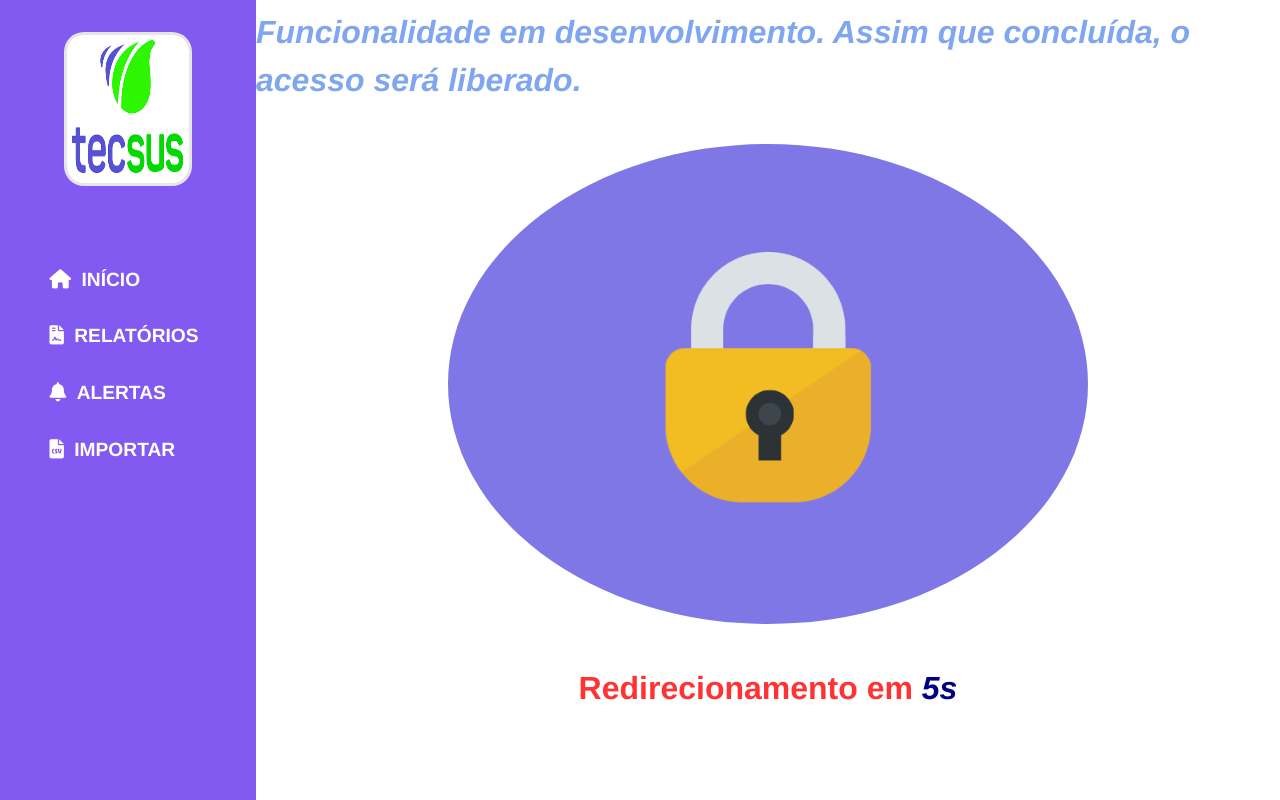
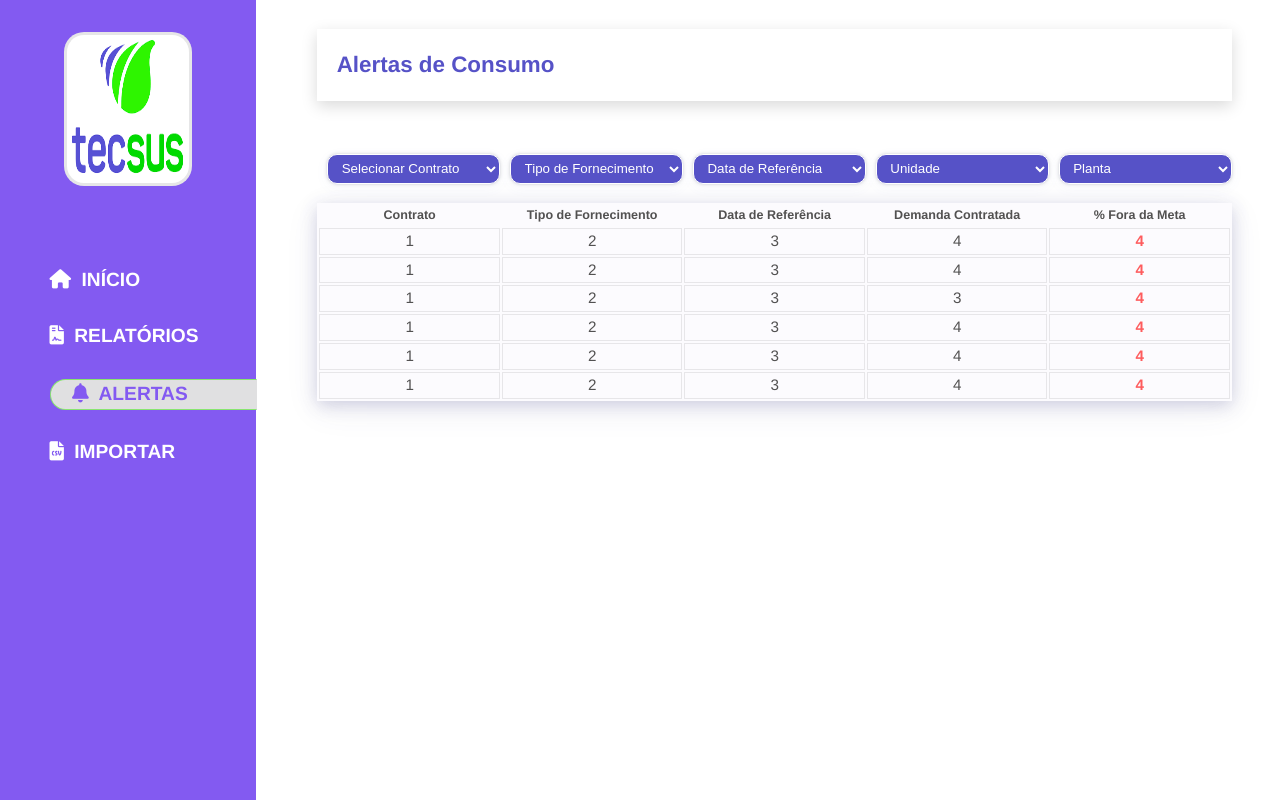
Before and after one commit to quarks-team/projeto_integrador_tecsus_frontend, a Vue app: page /alerts in a window 1280 px wide. Before the commit this address led to /em-desenvolvimento. Built offline with nearby package versions, Linux system fonts and the light colour scheme.

Commit message:
feat: Create page for alerts

```diff
--- a/src/router/index.ts
+++ b/src/router/index.ts
@@ -25,7 +25,7 @@
       name: 'alerts',
       component: () => import('../views/AlertsView.vue'),
       meta: {
-        emDesenvolvimento: true,
+        emDesenvolvimento: false,
       }
     },
     {
--- a/src/views/AlertsView.vue
+++ b/src/views/AlertsView.vue
@@ -1,66 +1,177 @@
 <template>
-  <transition name="fade" mode="out-in">
-    <div v-if="isVisible" class="container-principal">
-      <h1>Alertas</h1>
-    </div>
-    <div v-else class="entre-paginas">
-      <i class="fa-solid fa-bell"></i>
-    </div>
-  </transition>
+
+
+ <div class='container'>
+  <h1 class="title">Alertas de Consumo</h1>
+  <div class="selects">
+    <select name="" id="" class="select-forn" >
+      <option value="value" selected>Selecionar Contrato</option>
+      <option value="">1</option>
+      <option value="">1</option>
+      <option value="">1</option>
+    </select>
+    <select name="" id="" class="select-forn" >
+      <option value="value" selected>Tipo de Fornecimento</option>
+      <option value="">1</option>
+      <option value="">1</option>
+      <option value="">1</option>
+    </select>
+    <select name="" id="" class="select-forn" >
+      <option value="value" selected>Data de Referência</option>
+      <option value="">1</option>
+      <option value="">1</option>
+      <option value="">1</option>
+    </select>
+    <select name="" id="" class="select-forn" >
+      <option value="value" selected>Unidade</option>
+      <option value="">1</option>
+      <option value="">1</option>
+      <option value="">1</option>
+    </select>
+    <select name="" id="" class="select-forn" >
+      <option value="value" selected>Planta</option>
+      <option value="">1</option>
+      <option value="">1</option>
+      <option value="">1</option>
+    </select>
+
+
+  </div>
+
+  <table>
+    <thead>
+      <tr>
+        <th>Contrato</th>
+        <th>Tipo de Fornecimento</th>
+        <th>Data de Referência</th>
+        <th>Demanda Contratada</th>
+        <th>% Fora da Meta</th>
+
+      </tr>
+    </thead>
+    <tbody>
+      <tr>
+        <td>1</td>
+        <td>2</td>
+        <td>3</td>
+        <td>4</td>
+        <td class="fora-meta">4</td>
+      </tr>
+      <tr>
+        <td>1</td>
+        <td>2</td>
+        <td>3</td>
+        <td>4</td>
+        <td class="fora-meta">4</td>
+      </tr>
+      <tr>
+        <td>1</td>
+        <td>2</td>
+        <td>3</td>
+        <td>3</td>
+        <td class="fora-meta">4</td>
+      </tr>
+      <tr>
+        <td>1</td>
+        <td>2</td>
+        <td>3</td>
+        <td>4</td>
+        <td class="fora-meta">4</td>
+      </tr>
+      <tr>
+        <td>1</td>
+        <td>2</td>
+        <td>3</td>
+        <td>4</td>
+        <td class="fora-meta">4</td>
+      </tr>
+      <tr>
+        <td>1</td>
+        <td>2</td>
+        <td>3</td>
+        <td>4</td>
+        <td class="fora-meta">4</td>
+      </tr>
+    </tbody>
+  </table>
+ </div>
 </template>
-
-<script lang="ts">
-export default {
-  data() {
-    return {
-      isVisible: false,
-    }
-  },
-
-  mounted() {
-    setTimeout(() => {
-      this.isVisible = true
-    }, 1000)
-  },
-
-  methods: {
-
-  },
-
-  components: {
-
-  },
-
-}
-</script>
-
 <style>
 @import '../assets/css/base.css';
 
-.container-principal {
-  margin-left: 4%;
-  margin-top: 3%;
-  margin-right: 4%;
-  margin-bottom: 3%;
+.container {
+  margin-left: 6%;
 }
 
-.container-principal h1 {
-  color: var(--roxo-principal);
-  font-size: 6vmin;
-  font-weight: 400;
+.title {
+  margin-bottom: 5%;
+  margin-top: 3%;
+  color: #5652c7;
+  font-size: 100%;
+  box-shadow: rgba(0, 0, 0, 0.15) 0px 5px 15px 0px;
+  width: 95%;
+  padding: 2%;
+}
+table {
+  box-shadow: rgba(55, 55, 133, 0.203) 0px 4px 16px, rgba(67, 67, 125, 0.082) 0px 8px 32px;
+  background-color: #5652c705;
+  width: 95%;
+
 }
 
-.entre-paginas {
-  height: 90vh;
-  display: flex;
-  justify-content: center;
-  align-items: center;
+tr {
+  text-align: center;
+  transition-duration: 0.75s;
+  font-size: 80%;
+  border: 3px solid black;
+}
+th {
+  text-align: center;
+  font-size: 70%;
+  color: #525151;
+  width: 20%;
+}
+td {
+  width: 20%;
+  color: #525151;
+  border: 1px solid rgba(0, 0, 0, 0.084);
+  font-size: 85%;
+
+}
+tbody{
+  overflow-y:scroll;
+
+  width: 100%;
 }
 
-.entre-paginas i {
-  position: relative;
-  font-size: 8rem;
-  z-index: -1;
-  color: var(--roxo-principal);
+.fora-meta {
+  color: rgba(255, 0, 0, 0.635);
+  font-weight: bold;
+}
+tbody :hover{
+  background-color: #ffffff;
+  box-shadow: rgba(0, 0, 0, 0.1) 0px 10px 15px -3px, rgba(0, 0, 0, 0.05) 0px 4px 6px -2px;
+  transition-duration: 0.75s;
+}
+
+.select-forn{
+  min-width: 18%;
+  height: 30px;
+  color: #ffffff;
+  border-radius: 10px;
+  padding-left: 1%;
+  background-color: #5652c7;
+  box-shadow: rgba(67, 71, 85, 0.27) 0px 0px 0.25em, rgba(90, 125, 188, 0.05) 0px 0.25em 1em;
+  border-color: #ffffff;
+  transition-duration: 1s;
+  margin-left: 1%;
+  overflow-y: scroll;
+}
+
+.select-forn:hover {
+  border-color: #5652c7;
+}
+.selects {
+  margin-bottom: 2%;
 }
 </style>
```
